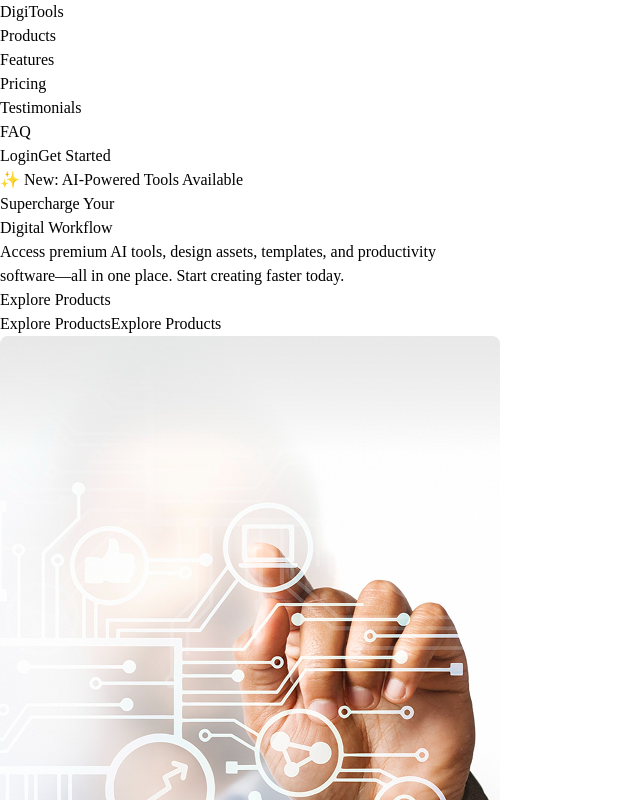
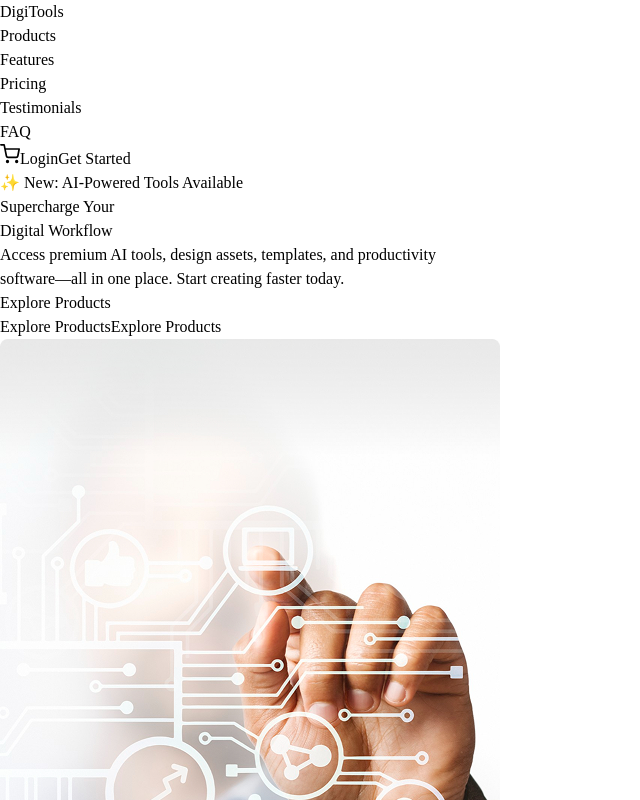
Before and after one commit to Md-Galib5/DigitTools-Platform, a React (Vite) app in the folder digitools-platform/: page / in a window 1280 px wide. Shown: the top 800 px of the page, without its empty margins (0-640 px from the left). Built offline with nearby package versions, Linux system fonts and the light colour scheme.

Commit message:
add cart icon

```diff
--- a/digitools-platform/Component/Navbar.jsx
+++ b/digitools-platform/Component/Navbar.jsx
@@ -1,4 +1,4 @@
-
+import { FiShoppingCart } from "react-icons/fi";
 const NavBar = () => {
   return (
     <div className="navbar w-11/12 md:w-9/12 mx-auto">
@@ -26,7 +26,11 @@ const NavBar = () => {
           </li>
         </ul>
       </div>
+
       <div className="navbar-end gap-3 md:gap-5">
+          <button className="relative hover:text-purple-400">
+            <FiShoppingCart size={20} />
+          </button>
         <a>Login</a>
         <a className="btn bg-[#4F39F6] rounded-full text-white ">Get Started</a>
       </div>
```
